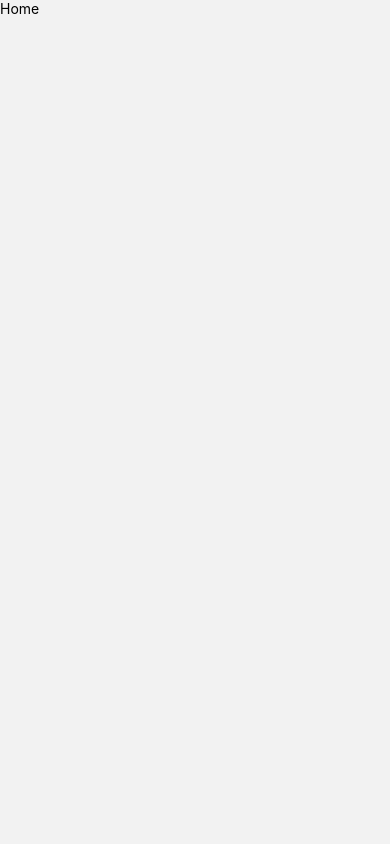
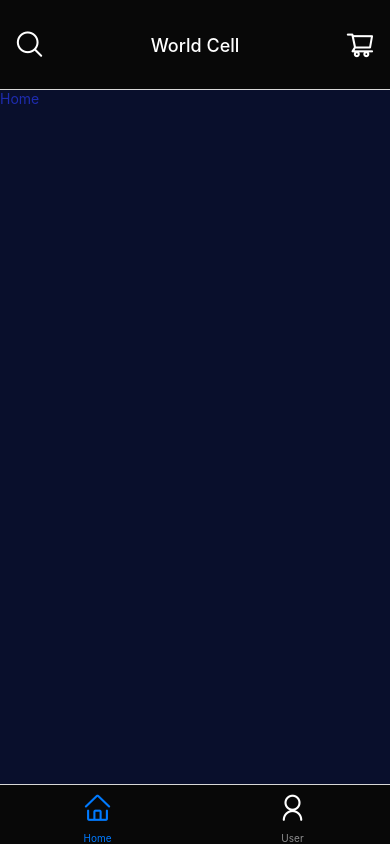
Before and after one commit to kaua-reis-clear/E-Commerce, a React Native app: screen /AuthenticatedScreens in a window 390 px wide. Before the commit this address had no page. Built offline with nearby package versions, Linux system fonts and the light colour scheme.

Commit message:
created mock; refacored router and routes

```diff
--- a/package.json
+++ b/package.json
@@ -9,6 +9,7 @@
     "web": "expo start --web"
   },
   "dependencies": {
+    "@react-navigation/bottom-tabs": "^6.5.7",
     "@react-navigation/stack": "^6.3.16",
     "axios": "^1.3.4",
     "expo": "~48.0.9",
--- /dev/null
+++ b/src/mock/index.js
@@ -0,0 +1,3 @@
+import products from "./products";
+
+export { products };
--- /dev/null
+++ b/src/routes/ApplicationScreens.jsx
@@ -0,0 +1,8 @@
+import React from 'react';
+import { View } from 'react-native';
+
+export default function ApplicationScreens() {
+  return (
+    <Text>teste</Text>
+  )
+}
--- /dev/null
+++ b/src/routes/AuthenticatedScreens.jsx
@@ -0,0 +1,67 @@
+import React from 'react';
+import { createBottomTabNavigator } from '@react-navigation/bottom-tabs'
+import { Home } from '../screens';
+import { AntDesign } from '@expo/vector-icons';
+import { TouchableOpacity } from 'react-native-gesture-handler';
+
+const Tab = createBottomTabNavigator();
+
+const options = {
+
+}
+
+export default function AuthenticatedScreens() {
+  return(
+    <Tab.Navigator screenOptions={({route}) => ({
+      headerStyle: {
+        height: 90,
+        backgroundColor: '#080808'
+      },
+      headerTitle: 'World Cell',
+      headerTitleStyle: {
+        color: 'white'
+      },
+      headerTitleAlign: 'center',
+      headerLeft: () => (
+        <TouchableOpacity>
+          <AntDesign name='search1' size={29} color='white' />
+        </TouchableOpacity>
+      ),
+      headerLeftContainerStyle: {
+        marginLeft: 15
+      },
+      headerRight: () => (
+        <TouchableOpacity>
+          <AntDesign name='shoppingcart' size={30} color='white' />
+        </TouchableOpacity>
+      ),
+      headerRightContainerStyle: {
+        marginRight: 15
+      },
+      tabBarStyle: {
+        height: 60,
+        backgroundColor: '#080808'
+      },
+      tabBarIcon: ({focused}) => {
+        let color = focused ? '#007AFF' : 'white';
+
+        if (route.name === 'Home') {
+          return (
+            <TouchableOpacity>
+              <AntDesign name='home' size={30} color={color} />
+            </TouchableOpacity>
+          )
+        } else if (route.name === 'User') {
+          return (
+            <TouchableOpacity>
+              <AntDesign name='user' size={30} color={color} />
+            </TouchableOpacity>
+          )
+        }
+      }
+    })}>
+      <Tab.Screen name='Home' component={Home}/>
+      <Tab.Screen name='User' component={Home}/>
+    </Tab.Navigator>
+  )
+}
--- a/src/routes/MainNavigator.jsx
+++ b/src/routes/MainNavigator.jsx
@@ -1,5 +1,5 @@
 import { createStackNavigator } from '@react-navigation/stack';
-import { Home } from '../screens/';
+import { AuthenticatedScreens, ApplicationScreens } from './';
 
 const Stack = createStackNavigator();
 
@@ -8,7 +8,8 @@ export default function MainNavigator() {
     <Stack.Navigator screenOptions={{
       headerShown: false
     }}>
-      <Stack.Screen name="Home" component={Home} />
+      <Stack.Screen name="AuthenticatedScreens" component={AuthenticatedScreens} />
+      <Stack.Screen name="ApplicationScreens" component={ApplicationScreens} />
     </Stack.Navigator>
   );
 }
--- /dev/null
+++ b/src/routes/index.js
@@ -0,0 +1,4 @@
+import ApplicationScreens from './ApplicationScreens'
+import AuthenticatedScreens from './AuthenticatedScreens'
+
+export { ApplicationScreens, AuthenticatedScreens }
--- a/src/screens/Home/index.jsx
+++ b/src/screens/Home/index.jsx
@@ -1,11 +1,12 @@
 import React from 'react';
 import { View, Text } from 'react-native';
 import { SafeAreaView } from 'react-native-safe-area-context';
+import style from './style'
 
 export default function Home() {
   return (
-    <SafeAreaView>
-      <Text>Home</Text>
+    <SafeAreaView style={style.container}>
+      <Text style={style.text}>Home</Text>
     </SafeAreaView>
   );
 }
--- /dev/null
+++ b/src/screens/Home/style.js
@@ -0,0 +1,13 @@
+import { StyleSheet } from 'react-native';
+
+const style = StyleSheet.create({
+  container: {
+    backgroundColor: '#090F2C',
+    flex: 1
+  },
+  text: {
+    color: '#1E2CAF'
+  }
+});
+
+export default style;
```
Also changed, not shown: src/mock/products.js (added, +24 -0 lines), src/screens/Home/styles.js (deleted), 1 other file (tests, documents, lock files or other folders).
